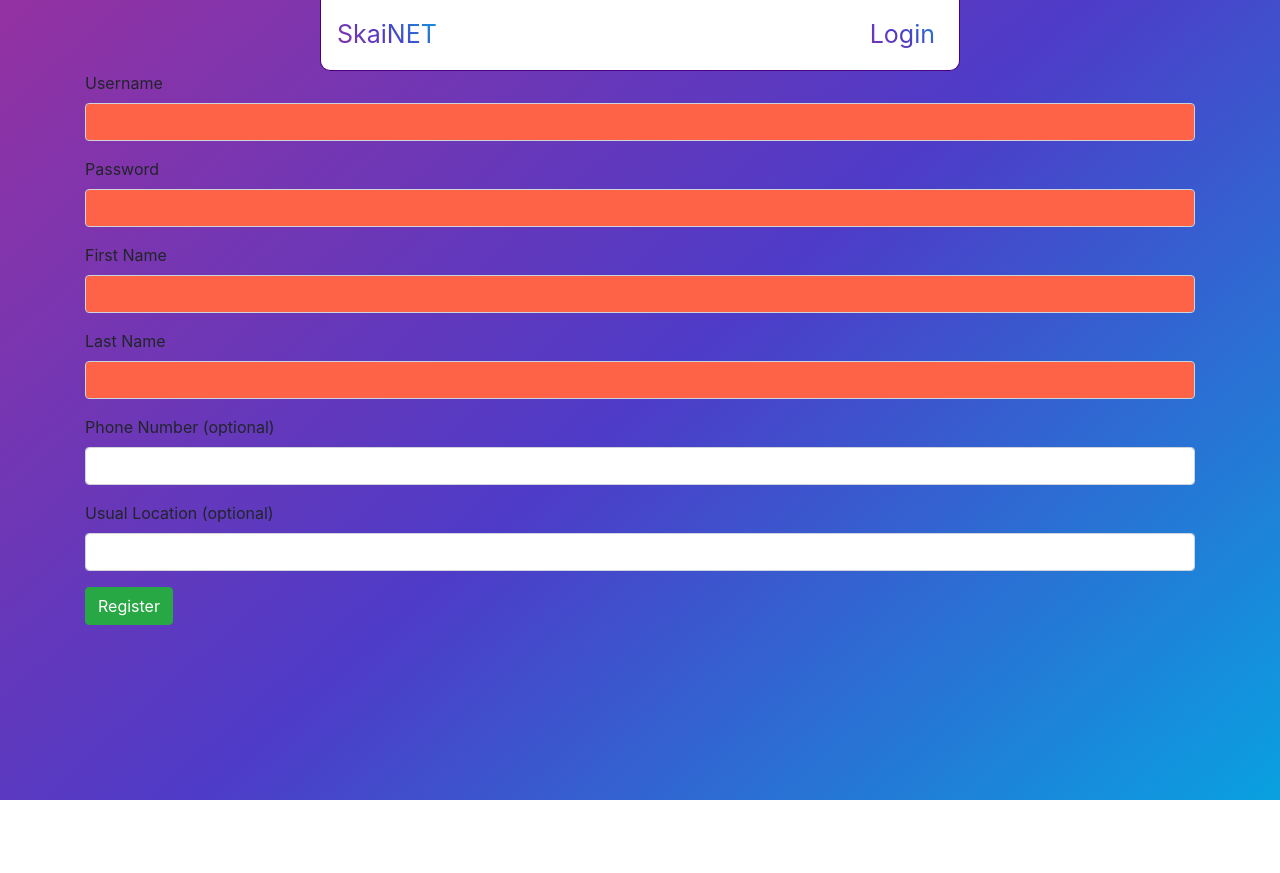
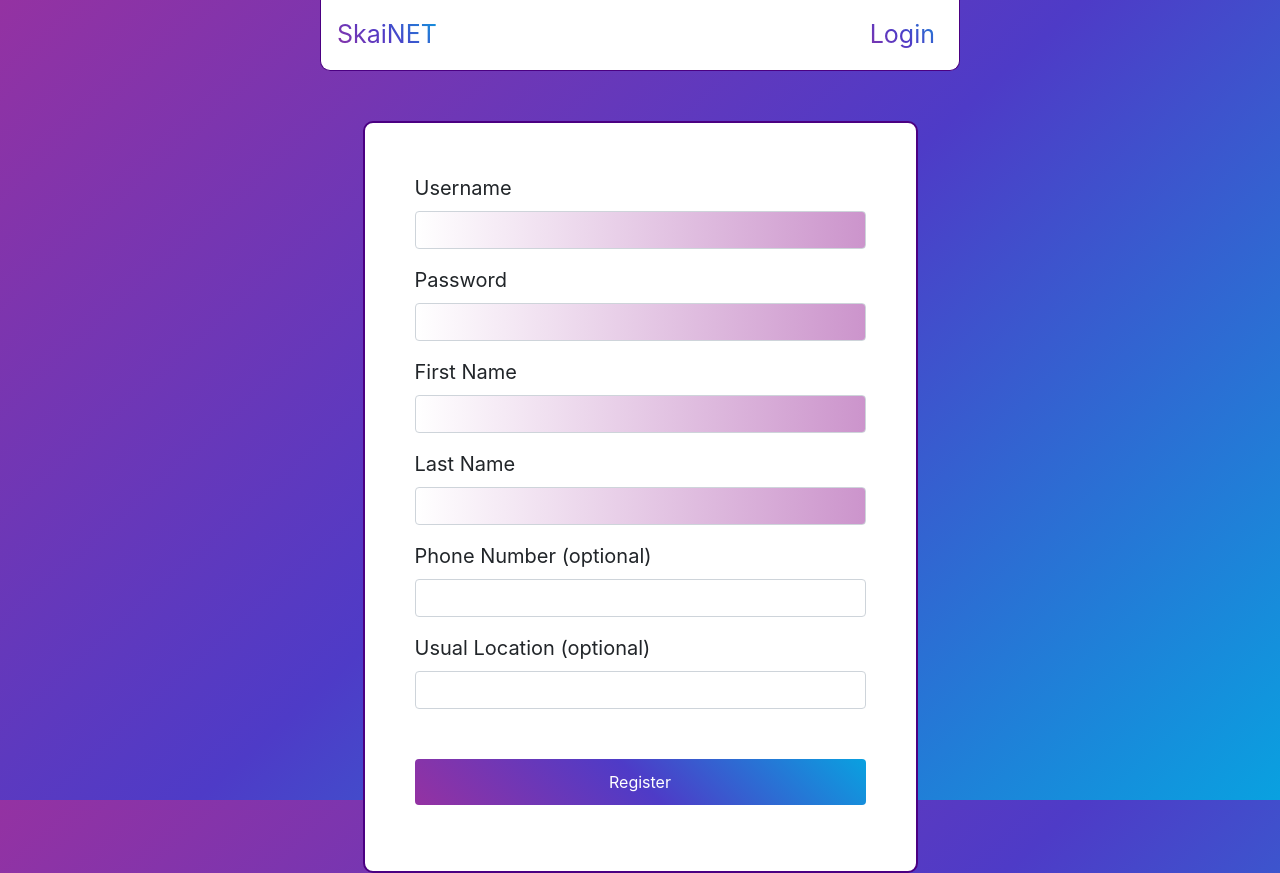
Before and after one commit to VicSera/skainet-frontend, an Angular app: page /register in a window 1280 px wide. Before the commit the page ends 800 px from the top, so only its background shows below. Built offline with nearby package versions, Linux system fonts and the light colour scheme.

Commit message:
Prettified registration screen and a bit of the welcome screen

```diff
--- a/src/app/login/login.component.css
+++ b/src/app/login/login.component.css
@@ -17,7 +17,7 @@ label {
     /* background: #d8e8f6; */
 
     padding: 130px 0;
-    height: 100%;
+    /* height: 100%; */
   }
 
   .login-clean form {
--- a/src/app/register/register.component.css
+++ b/src/app/register/register.component.css
@@ -1,3 +1,44 @@
 .ng-invalid:not(form) {
-    background-color: tomato;
+    background: linear-gradient(90deg, white, rgba(165, 67, 165, 0.568));
 }
+
+.registration-form {
+    font-size: 20px;
+    background: white;
+    padding: 50px;
+    margin: 50px auto;
+    border-radius: 10px;
+    border: 2px solid indigo;
+    max-width: 50%;
+}
+
+.registration-form button {
+    background: linear-gradient(45deg, rgb(149, 50, 162) 0%, rgba(78,59,199,1) 50%, rgba(9,161,224,1) 100%);
+    border-radius: 5px;
+    border: 2px solid indigo;
+    color: white;
+    margin: 0px auto;
+    padding: 10px;
+}
+
+.registration-form button {
+    /* margin: auto; */
+    /* background: #2a73e9; */
+    background: rgb(148,50,162);
+    background: linear-gradient(45deg, rgba(148,50,162,1) 0%, rgba(78,59,199,1) 50%, rgba(9,161,224,1) 100%);
+    border: none;
+    border-radius: 4px;
+    padding: 11px;
+    box-shadow: none;
+    margin-top: 50px;
+    text-shadow: none;
+    outline: none !important;
+  }
+
+  .registration-form button:hover, .registration-form button:active {
+    background: #7b2cc5;
+  }
+
+  .registration-form button:active {
+    transform: translateY(1px);
+  }
--- a/src/app/register/register.component.html
+++ b/src/app/register/register.component.html
@@ -1,36 +1,39 @@
 <div class="container">
+    <div class="registration-form">
         <form (ngSubmit)="!registerForm.invalid && registerUser()" #registerForm="ngForm">
-        <fieldset class="form-group">
+            <div class="form-group">
                 <label>Username</label>
                 <input type="text" [(ngModel)]="user.username"
                 name="username" required="required" class="form-control">
-        </fieldset>
-        <fieldset class="form-group">
+            </div>
+            <div class="form-group">
                 <label>Password</label>
                 <input type="password" [(ngModel)]="user.password"
                 name="password" required="required" class="form-control">
-        </fieldset>
-        <fieldset class="form-group">
+            </div>
+            <div class="form-group">
                 <label>First Name</label>
                 <input type="string" [(ngModel)]="user.firstName"
                 name="firstname" required="required" class="form-control">
-        </fieldset>
-        <fieldset class="form-group">
+            </div>
+            <div class="form-group">
                 <label>Last Name</label>
                 <input type="text" [(ngModel)]="user.lastName"
                 name="lastname" required="required" class="form-control">
-        </fieldset>
-        <fieldset class="form-group">
+            </div>
+            <div class="form-group">
                 <label>Phone Number (optional)</label>
                 <input type="text" [(ngModel)]="user.phoneNumber"
                 name="phone_number" class="form-control">
-        </fieldset>
-        <fieldset class="form-group">
+            </div>
+            <div class="form-group">
                 <label>Usual Location (optional)</label>
                 <input type="text" [(ngModel)]="user.usualLocation"
                 name="usual_location" class="form-control">
-        </fieldset>
-
-        <button type="submit" class="btn btn-success">Register</button>
+            </div>
+            <div class="form-group">
+                <button type="submit" class="btn btn-primary btn-block">Register</button>
+            </div>
         </form>
     </div>
+</div>
--- a/src/app/register/register.component.ts
+++ b/src/app/register/register.component.ts
@@ -23,7 +23,13 @@ export class RegisterComponent implements OnInit {
   registerUser() {
     console.log(this.user);
     this.userService.addUser(this.user).subscribe(
-      response => console.log(response)
+      response => {
+        console.log(response)
+        this.router.navigate(["/login"]);
+      },
+      error => {
+        console.log(error)
+      }
     );
   }
 
--- a/src/app/welcome/welcome.component.css
+++ b/src/app/welcome/welcome.component.css
@@ -1,21 +1,25 @@
-.welcome-message {
-    /* margin: auto; */
-    margin-top: 3cm;
-    margin-bottom: 3cm;
+.skai-container {
+    border-radius: 10px;
+    border: 2px solid indigo;
+    max-width: 60%;
+}
+
+#welcome-message {
+    margin: auto;
+    margin-top: 20px;
     text-align: center;
-    font-size: xx-large;
-    background-color: grey;
+    font-size: 40px;
+    background-color: white;
     padding-top: 30px;
     padding-bottom: 30px;
 }
 
-.trip-link {
+#trip-link {
     margin: auto;
-    /* margin-top; */
+    margin-top: 20px;
     text-align: center;
-    font-size: 50px;
-    background-color: grey;
-    width: 50%;
+    font-size: 40px;
+    background-color: white;
 }
 
 /* visited link */
@@ -27,3 +31,10 @@ a:visited {
 a:hover {
     color: white;
 }
+
+text {
+    background: linear-gradient(45deg, rgba(148,50,162,1) 0%, rgba(78,59,199,1) 50%, rgba(9,161,224,1) 100%);
+    background-clip: initial;
+    -webkit-background-clip: text;
+    -webkit-text-fill-color: transparent;
+}
--- a/src/app/welcome/welcome.component.html
+++ b/src/app/welcome/welcome.component.html
@@ -1,12 +1,12 @@
 <div class="container">
-    <div class="welcome-message">
+    <div id="welcome-message" class="skai-container">
         Welcome to the SkaiNET, {{ name }}!
     </div>
-    <div>
-        <a routerLink="/trips">
-            <div class="trip-link">
-                <label>View trips</label>
-            </div>
-        </a>
+    <div >
+        <div id="trip-link" class="skai-container">
+            <a routerLink="/trips">
+                View trips
+            </a>
+        </div>
     </div>
 </div>
```
Lines whose indentation alone changed are shown as unchanged.
